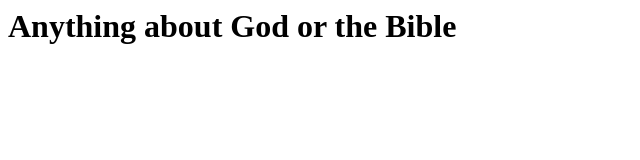
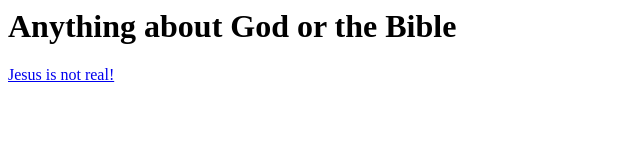
Before and after one commit to 74Underscore/74Underscore.github.io, a plain HTML site: page bible/index.html in a window 1280 px wide. Shown: the whole page, without its empty margins (0-640 px from the left). Drawn offline with Linux system fonts and the light colour scheme.

Commit message:
Update index.html

```diff
--- a/bible/index.html
+++ b/bible/index.html
@@ -1 +1,2 @@
 <h1>Anything about God or the Bible</h1>
+<a href="/jesus-fake">Jesus is not real!</a>
```
